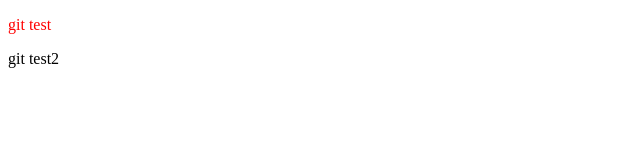
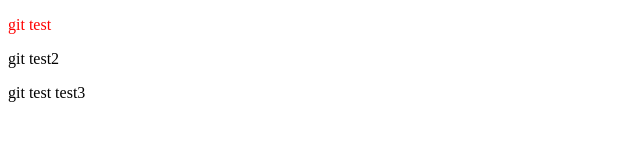
Before and after one commit to PHChiang333/test20241007-2, a plain HTML site: page index.html in a window 1280 px wide. Shown: the full height of the page, 0-640 px from the left. Drawn offline with Linux system fonts and the light colour scheme.

Commit message:
feat:modify index.html

```diff
--- a/index.html
+++ b/index.html
@@ -18,6 +18,8 @@
 
     </p>
 
+    git test test3
+
 
 
 </body>
```
